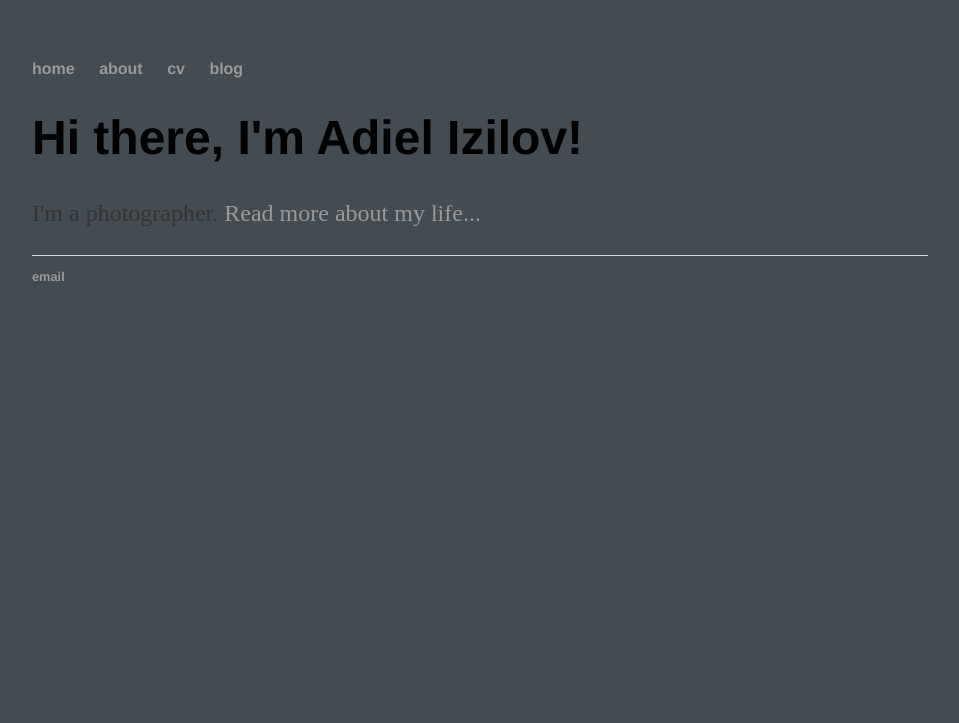
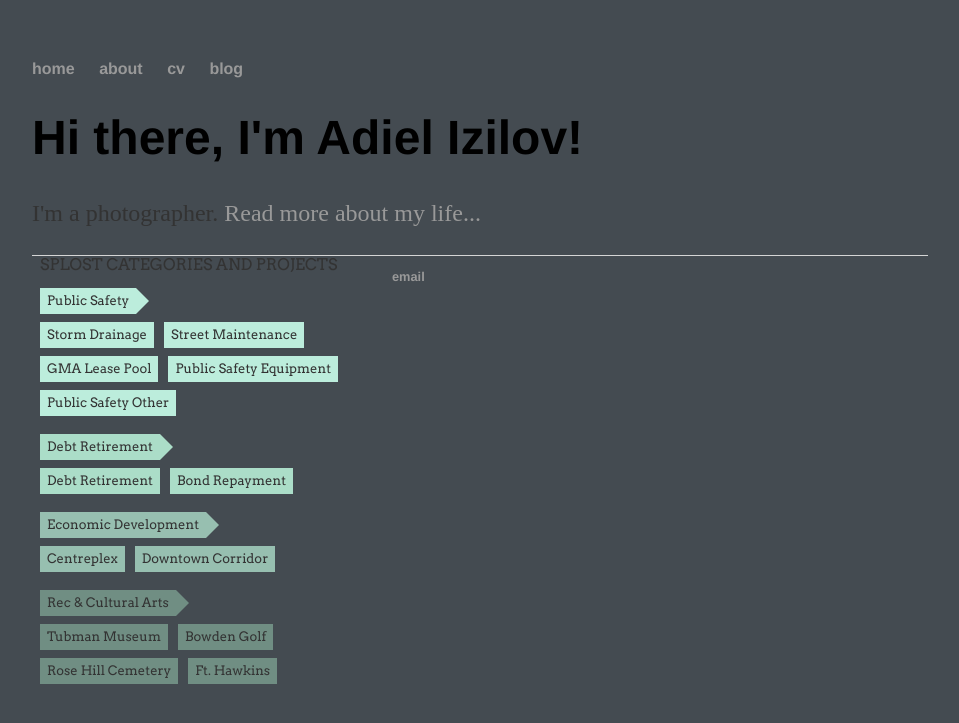
Before and after one commit to adielizilov/adielizilov.github.io, a Jekyll site: the page built from index.html, in a window 1280 px wide. Shown: the top 723 px of the page, without its empty margins (160-1119 px from the left). Built offline with Jekyll 4.4.1, drawn with Linux system fonts in a browser that asks for light colours.

Commit message:
Update index.html

```diff
--- a/index.html
+++ b/index.html
@@ -6,3 +6,92 @@
 	<h1>Hi there, I'm Adiel Izilov!</h1>
 	<p>I'm a photographer. <a href="/about">Read more about my life...</a></p>
 </div><!-- /.blurb -->
+
+<html>
+<head>
+  <link href='http://fonts.googleapis.com/css?family=Arvo:400,700,400italic,700italic' rel='stylesheet' type='text/css'>
+</head>
+<style>
+h2 {font-family: 'Arvo', serif;	font-weight: 400; font-size: 16px; color: #333; margin: 0px;}
+a  {text-decoration: none; }
+#sidebar    { position: relative; float: left; width: 360px;}
+#sidebar h2 { margin-left: 8px; }
+/* Space on top between categories */
+.menu    {position: relative; float: left; padding-top: 10px;}
+.menu ul {position: relative; float: left; margin: 0; padding: 0;}
+/* Center text and give space between boxes*/
+.menu li { float: left; list-style: none; font-family: 'Arvo', serif;	font-size: 13px; color: #333; line-height: 21px; margin: 4px 2px 4px 8px; }
+/* */
+.menu li a {display: block; float: left; height: 22px; color: #333; padding: 2px 7px 2px 7px;}
+.menu li a:hover { display: block; background: #888; color: #fff;}
+/* background color depending on category */
+.ps a{background: #BCEDDC;}
+.dr a{background: #ABDDC8;}
+.ed a{background: #97BFB0;}
+.ra a{background: #708E83;}
+/* background color of triangle depending on category */
+.category.ps::after {border-left: 13px solid #BCEDDC;}
+.category.dr::after {border-left: 13px solid #ABDDC8;}
+.category.ed::after {border-left: 13px solid #97BFB0;}
+.category.ra::after {border-left: 13px solid #708E83;}
+/* Triangletown! Places triangle at end of category divs*/
+.category::after {content: " "; position: relative; float: left; width: 0; height: 0; border-top: 13px solid transparent; border-bottom: 13px solid transparent;}
+/* Generate new triangle on hover to match div's hover conditon */
+.category:hover::after {content: " "; position: relative; float: left; width: 0; height: 0; border-top: 13px solid transparent; border-bottom: 13px solid transparent; border-left: 13px solid #888; }
+</style>
+
+<body>
+<div id="sidebar">
+  <h2>SPLOST CATEGORIES AND PROJECTS</h2>
+
+  <div class="menu">
+    <ul>
+    <li class="category ps"><a href="#">Public Safety</a></li>
+    </ul>
+
+    <ul>
+    <li class="project ps"><a href="#">Storm Drainage</a></li>
+    <li class="project ps"><a href="#">Street Maintenance</a></li>
+    <li class="project ps"><a href="#">GMA Lease Pool</a></li>
+    <li class="project ps"><a href="#">Public Safety Equipment</a></li>
+    <li class="project ps"><a href="#">Public Safety Other</a></li>
+    </ul>
+ </div><!-- #menu END -->
+
+ <div class="menu">
+    <ul>
+    <li class="category dr"><a href="#">Debt Retirement</a></li>
+    </ul>
+
+    <ul>
+    <li class="project dr"><a href="#">Debt Retirement</a></li>
+    <li class="project dr"><a href="#">Bond Repayment</a></li>
+    </ul>
+  </div><!-- #menu END -->
+
+  <div class="menu">
+    <ul>
+    <li class="category ed"><a href="#">Economic Development</a></li>
+    </ul>
+
+    <ul>
+    <li class="project ed"><a href="#">Centreplex</a></li>
+    <li class="project ed"><a href="#">Downtown Corridor</a></li>
+    </ul>
+  </div><!-- #menu END -->
+
+  <div class="menu">
+    <ul>
+    <li class="category ra"><a href="#">Rec & Cultural Arts</a></li>
+    </ul>
+
+    <ul>
+    <li class="project ra"><a href="#">Tubman Museum</a></li>
+    <li class="project ra"><a href="#">Bowden Golf</a></li>
+    <li class="project ra"><a href="#">Rose Hill Cemetery</a></li>
+    <li class="project ra"><a href="#">Ft. Hawkins</a></li>
+    </ul>
+  </div><!-- #menu END -->
+</div><!-- #sidebar END -->
+  </body>
+</html>
```
